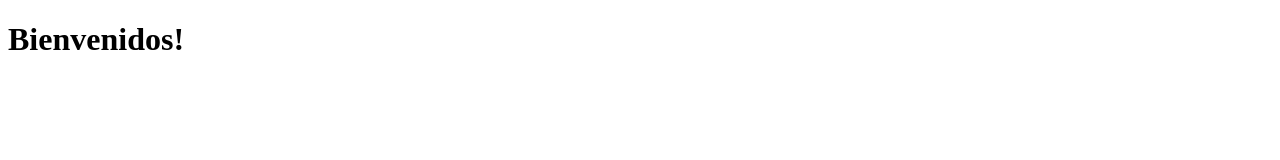
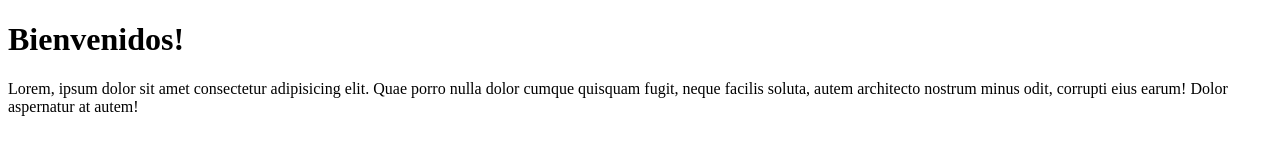
Before and after one commit to danielsanchez68/repoP1, a plain HTML site: page index.html in a window 1280 px wide. Drawn offline with Linux system fonts and the light colour scheme.

Commit message:
agregué un párrafo

```diff
--- a/index.html
+++ b/index.html
@@ -7,5 +7,8 @@
 </head>
 <body>
     <h1>Bienvenidos!</h1>
+    <p>
+        Lorem, ipsum dolor sit amet consectetur adipisicing elit. Quae porro nulla dolor cumque quisquam fugit, neque facilis soluta, autem architecto nostrum minus odit, corrupti eius earum! Dolor aspernatur at autem!
+    </p>
 </body>
 </html>
```
